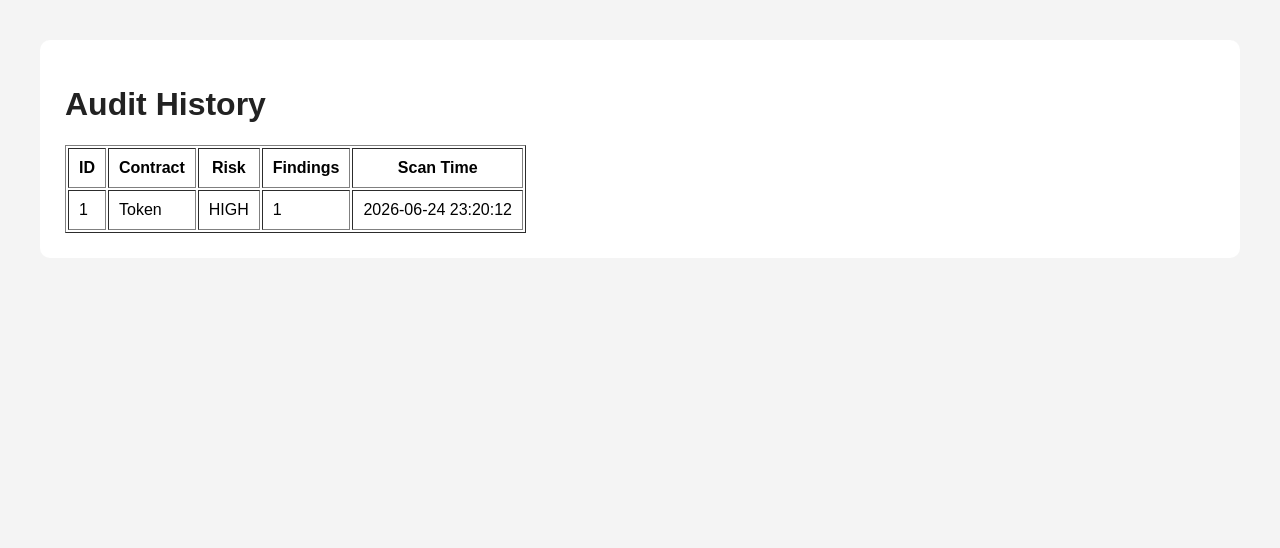
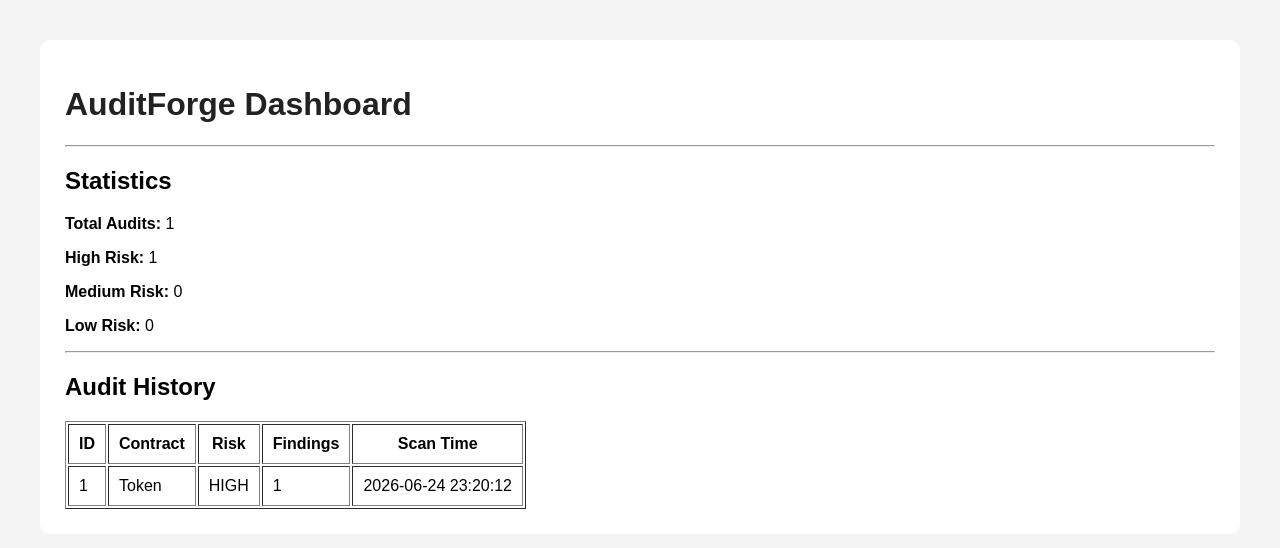
Before and after one commit to husna-fathima-713/AuditForge, a Flask app: page /history in a window 1280 px wide. Shown: the top 548 px of the page. Run offline with Flask 3, Linux system fonts and the light colour scheme; data comes from the database, SQL or seed files in the repository.

Commit message:
Add dashboard statistics and audit metrics

```diff
--- a/templates/history.html
+++ b/templates/history.html
@@ -13,7 +13,35 @@
 
 <div class="container">
 
-    <h1>Audit History</h1>
+    <h1>AuditForge Dashboard</h1>
+
+    <hr>
+
+    <h2>Statistics</h2>
+
+    <p>
+        <strong>Total Audits:</strong>
+        {{ stats.total_audits }}
+    </p>
+
+    <p>
+        <strong>High Risk:</strong>
+        {{ stats.high_count }}
+    </p>
+
+    <p>
+        <strong>Medium Risk:</strong>
+        {{ stats.medium_count }}
+    </p>
+
+    <p>
+        <strong>Low Risk:</strong>
+        {{ stats.low_count }}
+    </p>
+
+    <hr>
+
+    <h2>Audit History</h2>
 
     <table border="1"
            cellpadding="10">
```
